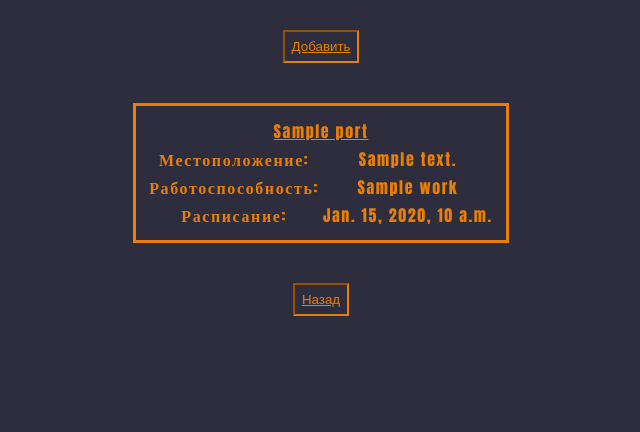
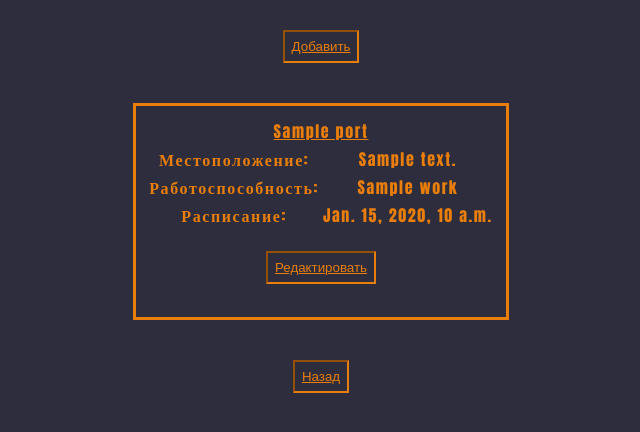
Before and after one commit to P4NUTA/Coursework, a Django app: template templates/portlist.html in a window 1280 px wide; the page is wider, and only the part inside the window is pictured. Shown: the part 282-714 px from the top of that part, without its empty margins (319-959 px from the left). Run offline with Django 3.2, Linux system fonts and the light colour scheme; the template is opened without the code that fills it: most values are stand-ins (such as "Sample title", 1, 10 or a date in 2020).

Commit message:
Добавлена кнопка на редактирование

```diff
--- a/templates/portlist.html
+++ b/templates/portlist.html
@@ -18,6 +18,7 @@
         <tr><th>Местоположение:</th><td>{{ i.Address }}</td></tr>
         <tr><th>Работоспособность:</th><td>{{ i.Work }}</td></tr>
         <tr><th>Расписание:</th><td>{{ i.Time }}</td></tr>
+        <tr><th colspan="2"><button><a href="на редактирование">Редактировать</a></button></th></tr>
 </table>
 {% endfor %}
 <button><a href="в меню">Назад</a></button>
```
